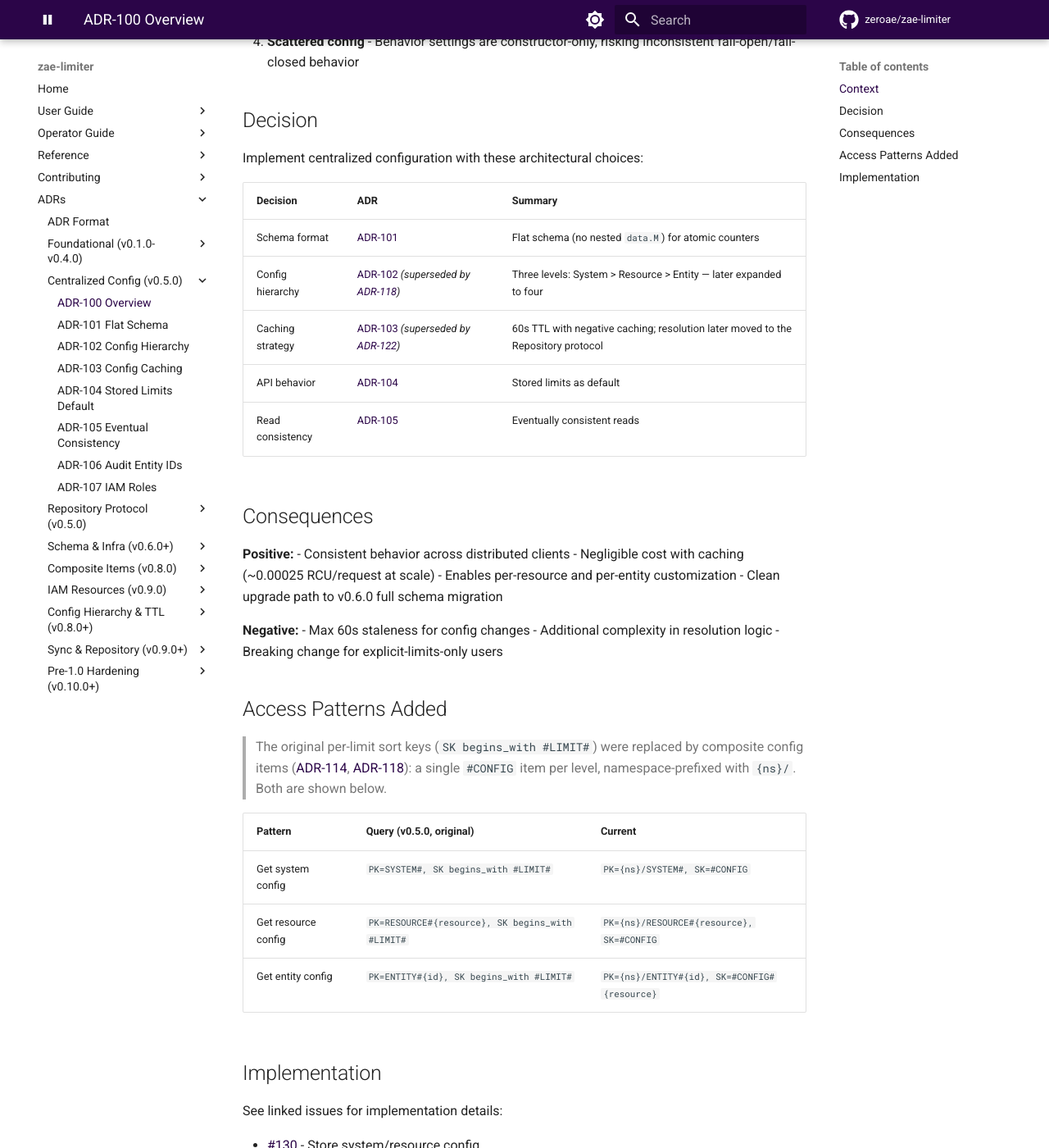
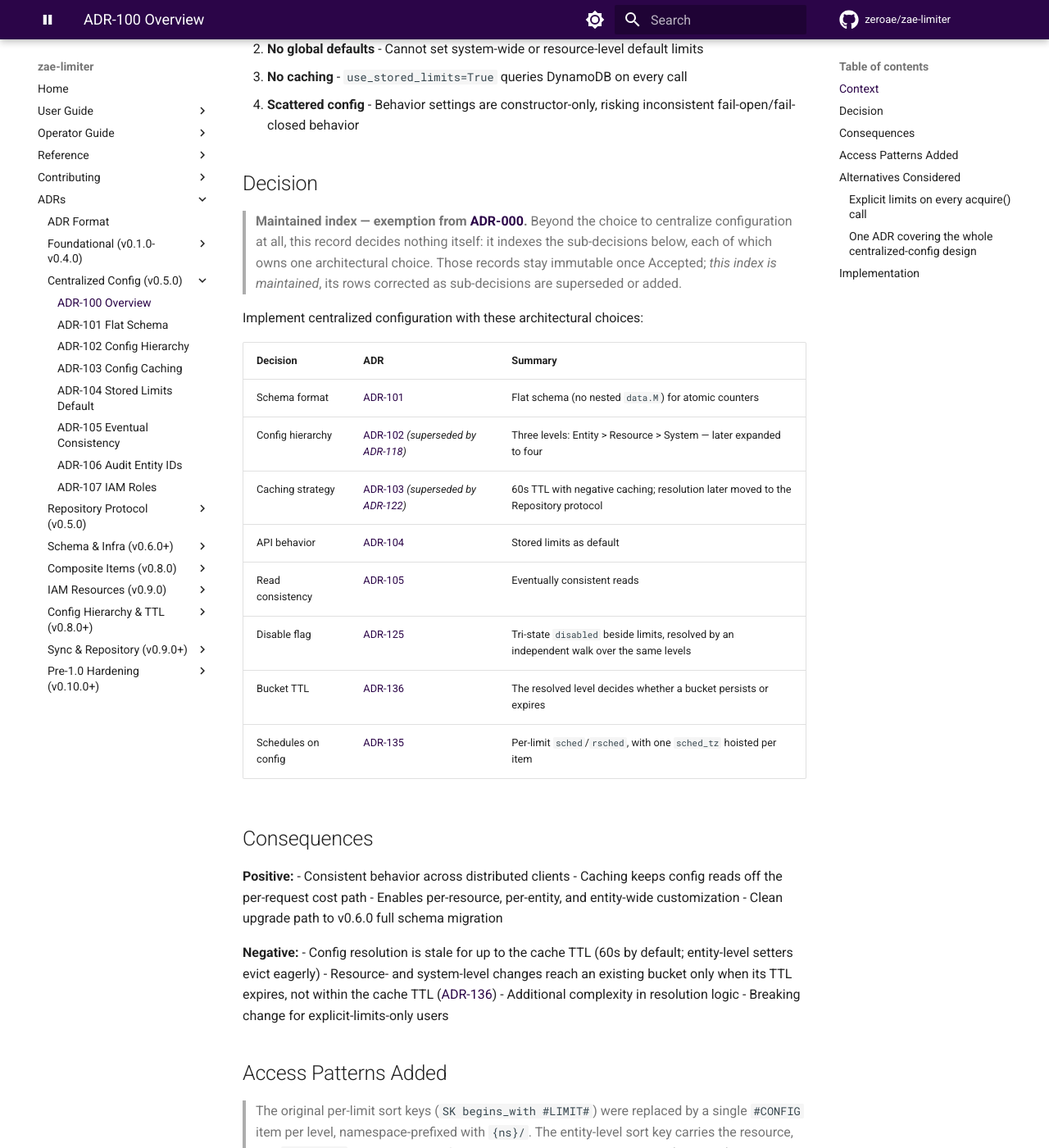
Before and after one commit to zeroae/zae-limiter, an MkDocs documentation site: the page built from docs/adr/100-centralized-config.md, in a window 1280 px wide and 1400 px high, scrolled down 612 px. Shown: the whole window at 82% size. Built offline with MkDocs 1.6.1 and Material for MkDocs 9.7.7, drawn with Linux system fonts in a browser that asks for light colours; comment, search, counter and statistics services are not loaded; the version menu is left out; some of the changed text lies outside the part shown.

Commit message:
📝 docs(adr): correct ADR-100 before accepting it
Nine corrections found by review, three of them statements that were wrong
rather than merely dated:

- The ADR-115 citation was false. ADR-115 mandates ADD-based writes with lazy
  refill; config items are written full-replace with PutItem
  (repository.py set_resource_defaults / set_system_defaults / set_limits), so
  its write paths apply to buckets only. The composite #CONFIG shape applies
  ADR-114's idea to config records and has no ADR of its own.
- The hierarchy row read "System > Resource > Entity". ADR-102 states the
  precedence as Entity > Resource > System.
- "Max 60s staleness for config changes" understated the real bound.
  Resource- and system-level changes reach an existing bucket only when its
  TTL expires (ADR-136), not within the cache TTL.

Also: three rows for decisions that have since joined the index (ADR-125,
ADR-135, ADR-136); the cost figure dropped as excluded content under ADR-000;
"Currently:" dated to "Before v0.5.0:"; the access-patterns note rewritten to
name the entity SK's resource slot and its `_default_` value; and the missing
required "Alternatives Considered" section added.

A marked exemption records that this record is a maintained index: the
sub-decisions it links stay immutable once Accepted, while the index rows are
corrected as those move. 79 lines, within ADR-000's cap.

Refs #222

Co-Authored-By: Claude Opus 5 (1M context) <noreply@anthropic.com>
Claude-Session: https://claude.ai/code/session_01QdVj8nPhUwTz2aNJzMFqt5

```diff
--- a/docs/adr/100-centralized-config.md
+++ b/docs/adr/100-centralized-config.md
@@ -5,11 +5,11 @@
 **Issue:** [#129](https://github.com/zeroae/zae-limiter/issues/129)
 **Milestone:** v0.5.0
 
-> **Note (post-v0.5.0):** This is the original index for the centralized-config design. Two sub-decisions have since been superseded — the hierarchy expanded from three to four levels ([ADR-118](118-four-level-config-hierarchy.md) supersedes [ADR-102](102-config-hierarchy.md)) and limit resolution/caching moved to the Repository protocol ([ADR-122](122-resolve-limits-on-repository.md) supersedes [ADR-103](103-config-caching.md)). The original per-limit `#LIMIT#` config keys were replaced by composite `#CONFIG` items ([ADR-114](114-composite-bucket-items.md), [ADR-115](115-add-based-writes-lazy-refill.md)). See the updated access patterns below.
+> **Note (post-v0.5.0):** This is the original index for the centralized-config design. Two sub-decisions have since been superseded — the hierarchy expanded from three to four levels ([ADR-118](118-four-level-config-hierarchy.md) supersedes [ADR-102](102-config-hierarchy.md)) and limit resolution/caching moved to the Repository protocol ([ADR-122](122-resolve-limits-on-repository.md) supersedes [ADR-103](103-config-caching.md)). The original per-limit `#LIMIT#` config keys were replaced by a single composite `#CONFIG` item per level in the v0.8.0 composite-limits migration, applying [ADR-114](114-composite-bucket-items.md)'s composite shape to config records; no ADR of its own records that change. Config items are written full-replace, so [ADR-115](115-add-based-writes-lazy-refill.md)'s ADD-based write paths apply to buckets only. See the updated access patterns below.
 
 ## Context
 
-zae-limiter is a distributed rate limiting library where multiple clients must behave consistently. Currently:
+zae-limiter is a distributed rate limiting library where multiple clients must behave consistently. Before v0.5.0:
 
 1. **Limits passed explicitly** - Each `acquire()` call requires limits
 2. **No global defaults** - Cannot set system-wide or resource-level default limits
@@ -18,38 +18,56 @@ zae-limiter is a distributed rate limiting library where multiple clients must b
 
 ## Decision
 
+> **Maintained index — exemption from [ADR-000](000-adr-format-standard.md).** Beyond the choice to
+> centralize configuration at all, this record decides nothing itself: it indexes the sub-decisions
+> below, each of which owns one architectural choice. Those records stay immutable once Accepted;
+> *this index is maintained*, its rows corrected as sub-decisions are superseded or added.
+
 Implement centralized configuration with these architectural choices:
 
 | Decision | ADR | Summary |
 |----------|-----|---------|
 | Schema format | [ADR-101](101-flat-schema-config.md) | Flat schema (no nested `data.M`) for atomic counters |
-| Config hierarchy | [ADR-102](102-config-hierarchy.md) *(superseded by [ADR-118](118-four-level-config-hierarchy.md))* | Three levels: System > Resource > Entity — later expanded to four |
+| Config hierarchy | [ADR-102](102-config-hierarchy.md) *(superseded by [ADR-118](118-four-level-config-hierarchy.md))* | Three levels: Entity > Resource > System — later expanded to four |
 | Caching strategy | [ADR-103](103-config-caching.md) *(superseded by [ADR-122](122-resolve-limits-on-repository.md))* | 60s TTL with negative caching; resolution later moved to the Repository protocol |
 | API behavior | [ADR-104](104-stored-limits-default.md) | Stored limits as default |
 | Read consistency | [ADR-105](105-eventual-consistency.md) | Eventually consistent reads |
+| Disable flag | [ADR-125](125-resource-disable.md) | Tri-state `disabled` beside limits, resolved by an independent walk over the same levels |
+| Bucket TTL | [ADR-136](136-entity-config-bucket-ttl.md) | The resolved level decides whether a bucket persists or expires |
+| Schedules on config | [ADR-135](135-scheduled-limits.md) | Per-limit `sched`/`rsched`, with one `sched_tz` hoisted per item |
 
 ## Consequences
 
 **Positive:**
 - Consistent behavior across distributed clients
-- Negligible cost with caching (~0.00025 RCU/request at scale)
-- Enables per-resource and per-entity customization
+- Caching keeps config reads off the per-request cost path
+- Enables per-resource, per-entity, and entity-wide customization
 - Clean upgrade path to v0.6.0 full schema migration
 
 **Negative:**
-- Max 60s staleness for config changes
+- Config resolution is stale for up to the cache TTL (60s by default; entity-level setters evict eagerly)
+- Resource- and system-level changes reach an existing bucket only when its TTL expires, not within the cache TTL ([ADR-136](136-entity-config-bucket-ttl.md))
 - Additional complexity in resolution logic
 - Breaking change for explicit-limits-only users
 
 ## Access Patterns Added
 
-> The original per-limit sort keys (`SK begins_with #LIMIT#`) were replaced by composite config items ([ADR-114](114-composite-bucket-items.md), [ADR-118](118-four-level-config-hierarchy.md)): a single `#CONFIG` item per level, namespace-prefixed with `{ns}/`. Both are shown below.
+> The original per-limit sort keys (`SK begins_with #LIMIT#`) were replaced by a single `#CONFIG` item per level, namespace-prefixed with `{ns}/`. The entity-level sort key carries the resource, and `_default_` is a legal value of that slot naming the entity-wide level ([ADR-118](118-four-level-config-hierarchy.md)). Both are shown below.
 
 | Pattern | Query (v0.5.0, original) | Current |
 |---------|--------------------------|---------|
 | Get system config | `PK=SYSTEM#, SK begins_with #LIMIT#` | `PK={ns}/SYSTEM#, SK=#CONFIG` |
 | Get resource config | `PK=RESOURCE#{resource}, SK begins_with #LIMIT#` | `PK={ns}/RESOURCE#{resource}, SK=#CONFIG` |
 | Get entity config | `PK=ENTITY#{id}, SK begins_with #LIMIT#` | `PK={ns}/ENTITY#{id}, SK=#CONFIG#{resource}` |
+
+## Alternatives Considered
+
+### Explicit limits on every `acquire()` call
+Rejected because: distributed clients drift apart, with no central place to change a limit.
+
+### One ADR covering the whole centralized-config design
+Rejected because: independent decisions folded into one record cannot be superseded
+independently — which ADR-118, ADR-122 and ADR-136 have each since needed to do.
 
 ## Implementation
 
```
